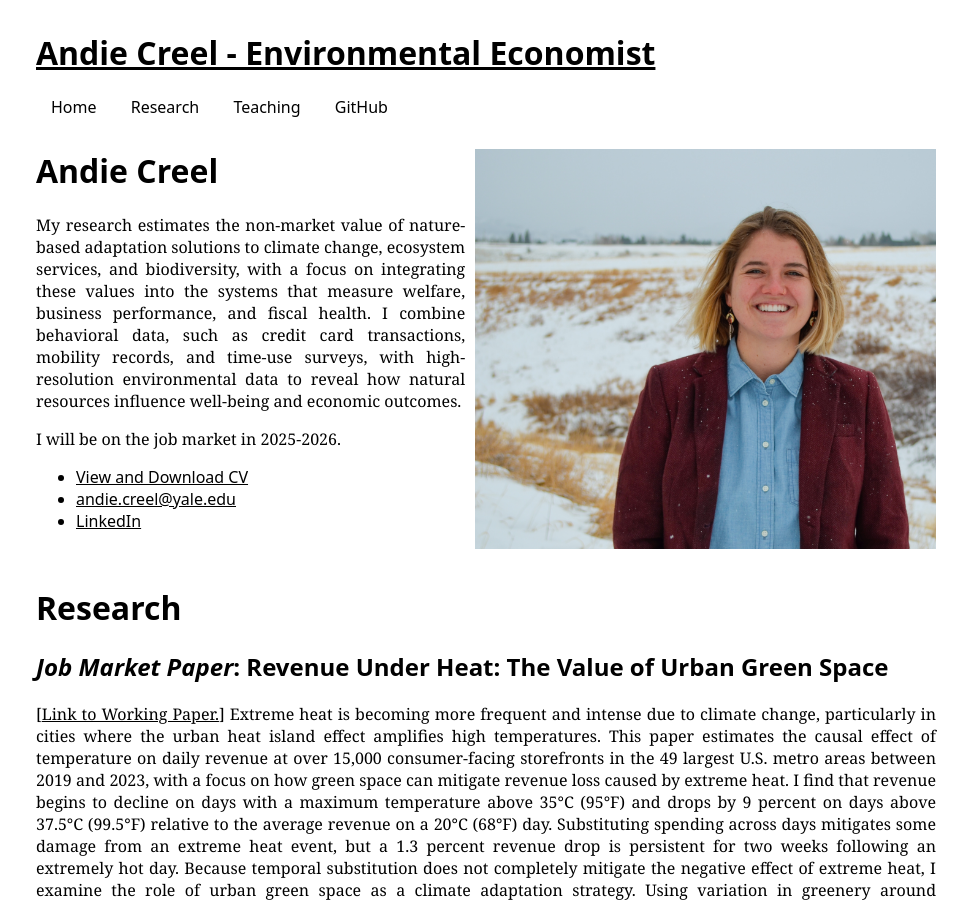
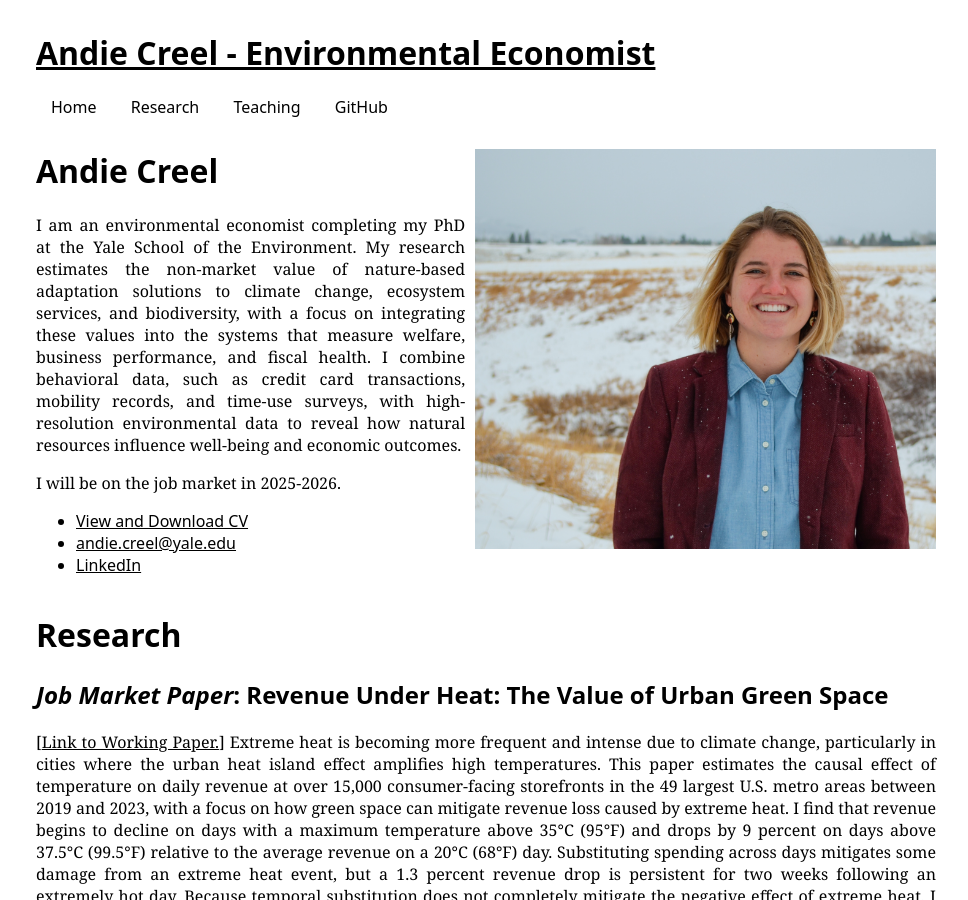
Before and after one commit to a5creel/a5creel.github.io, a Jekyll site: the page built from index.md, in a window 1280 px wide and 900 px high. Shown: the whole window, without its empty margins (154-1122 px from the left). Built offline with Jekyll 4.4.1, drawn with Linux system fonts in a browser that asks for light colours.

Commit message:
updating home page

```diff
--- a/index.md
+++ b/index.md
@@ -15,7 +15,7 @@ title: Andie Creel
 </style>
 
 # Andie Creel
-My research estimates the non-market value of nature-based adaptation solutions to climate change, ecosystem services, and biodiversity, with a focus on integrating these values into the systems that measure welfare, business performance, and fiscal health. I combine behavioral data, such as credit card transactions, mobility records, and time-use surveys, with high-resolution environmental data to reveal how natural resources influence well-being and economic outcomes.
+I am an environmental economist completing my PhD at the Yale School of the Environment. My research estimates the non-market value of nature-based adaptation solutions to climate change, ecosystem services, and biodiversity, with a focus on integrating these values into the systems that measure welfare, business performance, and fiscal health. I combine behavioral data, such as credit card transactions, mobility records, and time-use surveys, with high-resolution environmental data to reveal how natural resources influence well-being and economic outcomes.
 
 I will be on the job market in 2025-2026.
 
```
